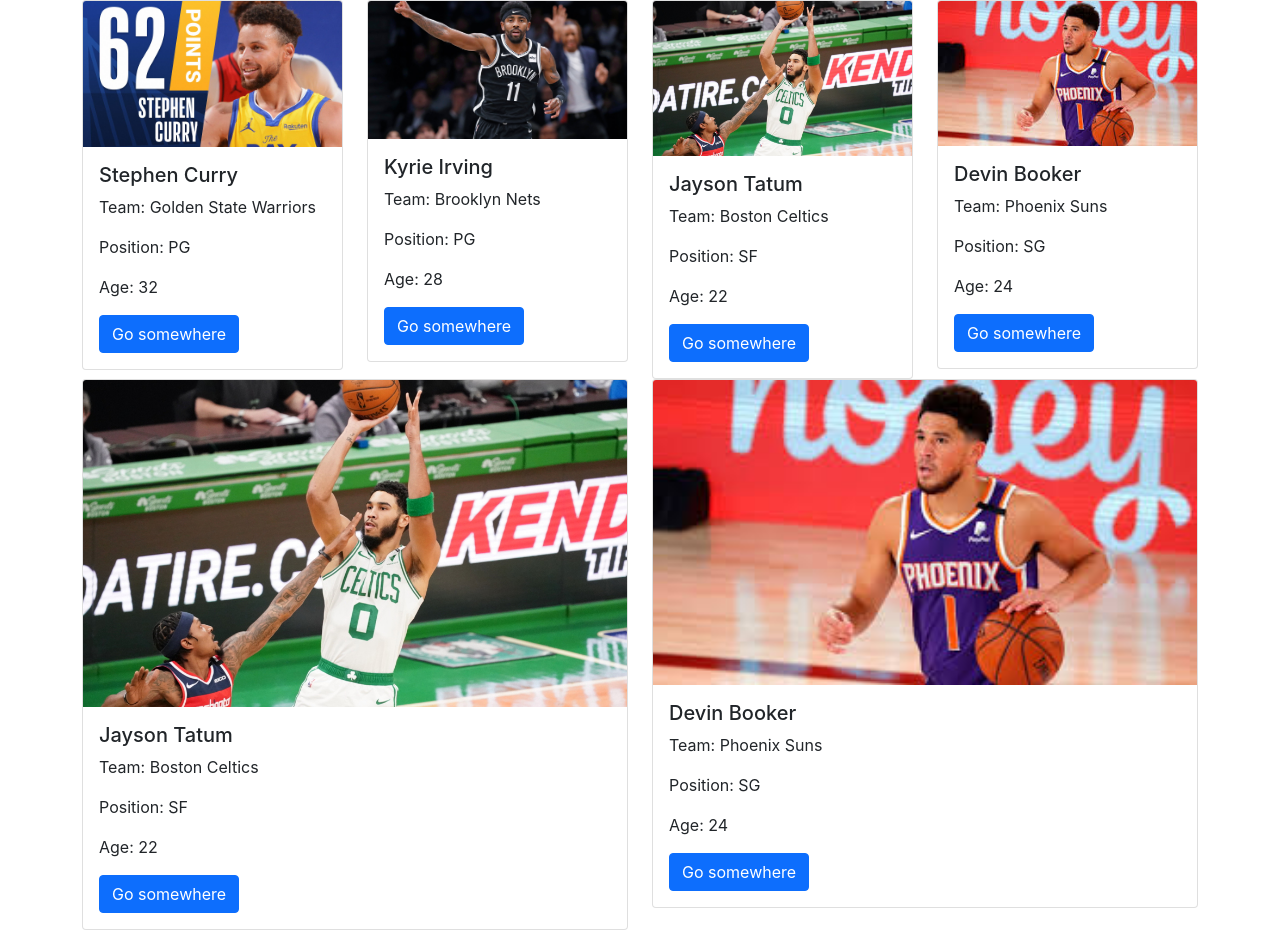
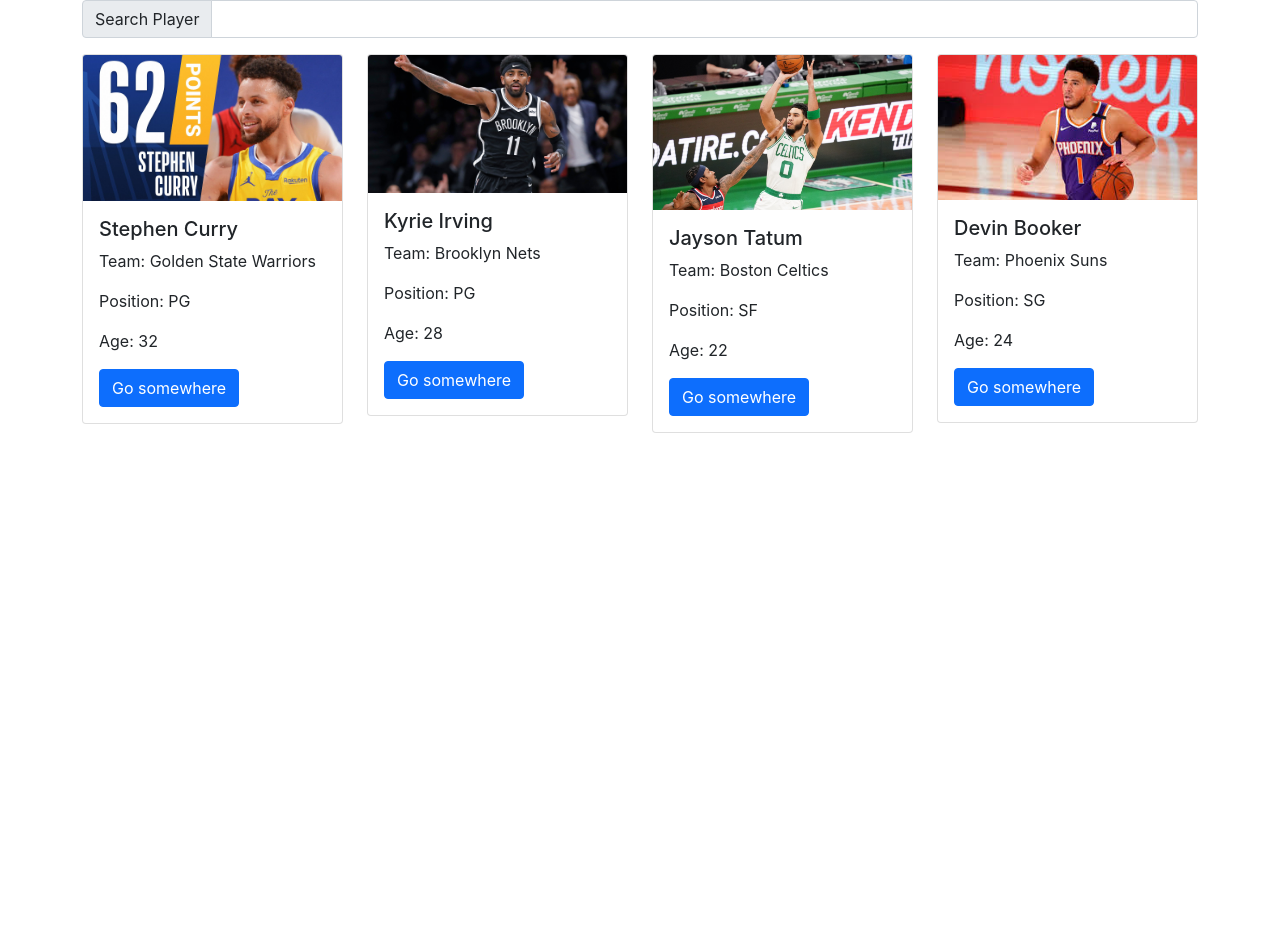
Before and after one commit to donnieevu/my-app, a React (Create React App) app: page / in a window 1280 px wide. After the commit the page ends 800 px from the top, so only its background shows below. Built offline with nearby package versions, Linux system fonts and the light colour scheme; the HTML template or start-up script is replaced by a standard one.

Commit message:
search bar feature created

```diff
--- a/src/App.js
+++ b/src/App.js
@@ -1,6 +1,7 @@
 import './App.css';
 import { PlayerCard } from './player-card'
-// import PlayerCard from './player-card'
+import { useState } from 'react'
+
 const players = [
   { name: "Stephen Curry", team: "Golden State Warriors", age: 32, position: 'PG', img: "steph-curry.jpg" },
   { name: "Kyrie Irving", team: "Brooklyn Nets", age: 28, position: 'PG', img: "kyrie-irving.jpg" },
@@ -9,27 +10,46 @@
 ];
 
 const App = () => {
+  const [ currentPlayers, setCurrentPlayers ] = useState(players);
+  const handleChange = (event) => {
+    const searchedPlayer = event.target.value.toLowerCase();
+    console.log(searchedPlayer);
+    const filteredPlayers = players.filter((player) => {
+      console.log(player.name.toLowerCase());
+      return player.name.toLowerCase().includes(searchedPlayer)
+    });
+    setCurrentPlayers(filteredPlayers)
+  }
+
   return (
     <div className="container">
       <div className="row">
+        <div class="input-group mb-3">
+          <span class="input-group-text" id="search-title">Search Player</span>
+          <input
+            type="text"
+            class="form-control"
+            aria-label="search"
+            aria-describedby="search-player-name"
+            onChange={(event) => handleChange(event)}
+          />
+        </div>
         {
-          players.map((player) => {
+          currentPlayers.map((player) => {
             return <div className="col-3">
-              <PlayerCard name={player.name} team={player.team} position={player.position} age={player.age} img={player.img} ></PlayerCard>
+              <PlayerCard
+                name={player.name}
+                team={player.team}
+                position={player.position}
+                age={player.age}
+                img={player.img} >
+              </PlayerCard>
             </div>
           })
         }
-        {
-          players.filter((player) => player.age < 25).map(player => {
-            return <div className="col-6">
-              <PlayerCard name={player.name} team={player.team} position={player.position} age={player.age} img={player.img}></PlayerCard>
-            </div>
-          })
-        }
-        {/* create search bar */}
       </div>
     </div>
   );
 }
-// make a .find for specific player
+// make a dropdown that shows name team and position, whatever the drop down is, is what i want to filter find in the search bar.
 export default App;
```
Also changed, not shown: 1 other file (tests, documents, lock files or other folders).
